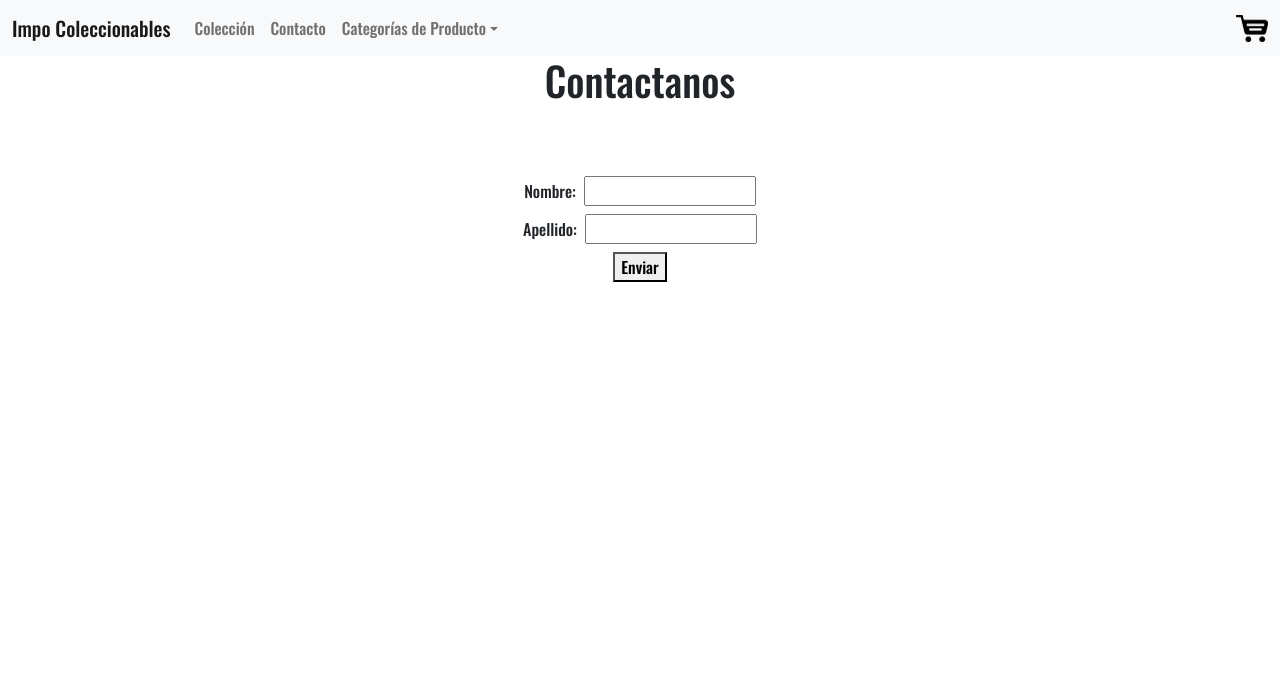
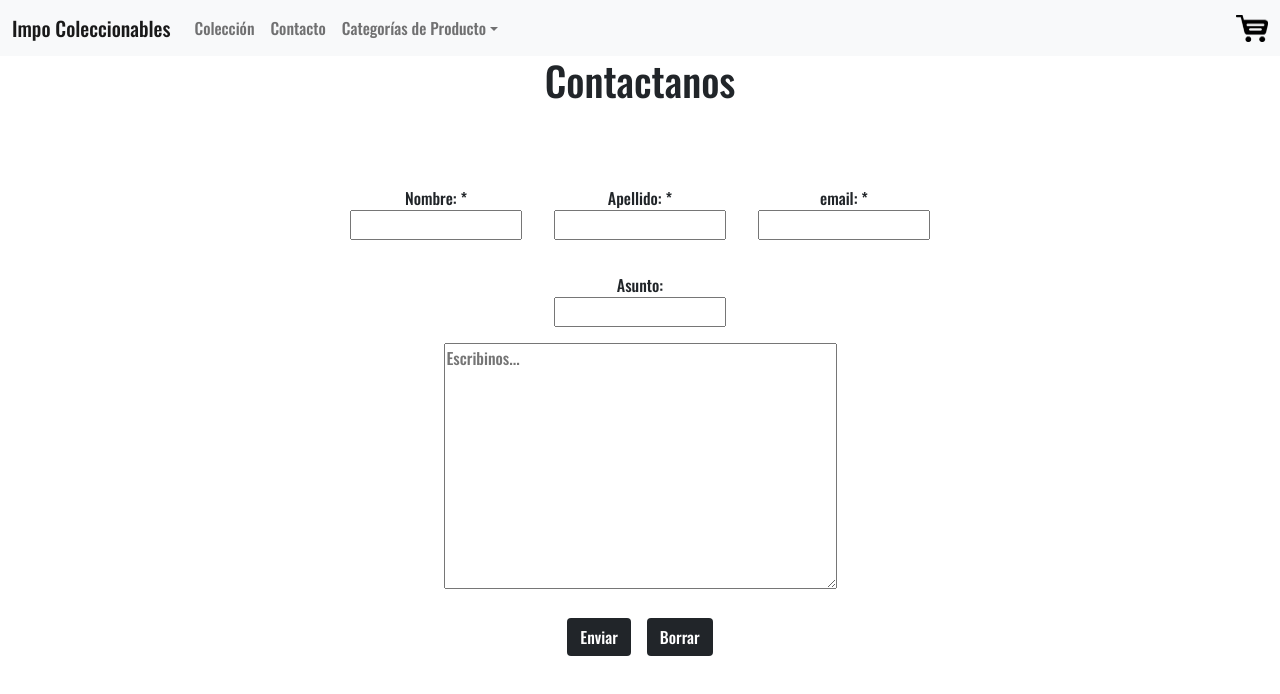
Before and after one commit to bymaatt/ecommerce_react, a React (Create React App) app: page /formulario in a window 1280 px wide. Shown: the top 694 px of the page. Built offline with nearby package versions, Linux system fonts and the light colour scheme.

Commit message:
estilos + arreglos de formulario

```diff
--- a/src/components/Formulario/Formulario.css
+++ b/src/components/Formulario/Formulario.css
@@ -4,8 +4,36 @@
     justify-content: center;
 }
 .item1{
+    margin-top: .1rem;
+    margin-bottom: 1rem;
+}
+.item1 input{
+    display: flex;
+    flex-direction: column;
+}
+.boton{
+    display: flex;
+    flex-direction: row-reverse;
+    justify-content: center;
+    margin: .5rem;
+    padding: .5rem;
+
+}
+.btns4{
+    font-weight: 400;
+    line-height: 1.5;
+    text-decoration: none;
+    user-select: none;
+    border: 1px solid transparent;
+    padding: 0.375rem 0.75rem;
+    border-radius: 0.25rem;
+    transition: color .15s;
     margin: .5rem;
 }
-.item1 label{
-    padding-right: .5rem;
+.principales{
+    display: flex;
+    flex-direction: row;
 }
+.principales .item2{
+    padding: 1rem;
+}
--- a/src/components/Formulario/Formulario.jsx
+++ b/src/components/Formulario/Formulario.jsx
@@ -28,17 +28,49 @@ function Formulario() {
     <div>
         <h1>Contactanos</h1>
         <div className='form_gral'>
-          <form onSubmit={handleSubmit}>
-            <div className='item1'>
-            <label for="nombre"> Nombre:</label>
-              <input type="text" name="nombre" id='nombre' onChange={handleImputs}/>
-            </div>
-            <div className='item1'>
-            <label for="apellido"> Apellido:</label>
-              <input type="text" name="apellido" id='apellido' onChange={handleImputs}/>
-            </div>
-            <button type='submit'>Enviar</button>
-          </form>
+          <div className='form_container'>
+            <form onSubmit={handleSubmit}>
+              <div className='principales'>
+                <div className='item1 item2'>
+                  <label for="nombre">
+                    <span>Nombre: *</span>
+                    <input type="text" name="nombre" id='nombre' required onChange={handleImputs}/>
+                  </label>
+                </div>
+                <div className='item1 item2'>
+                  <label for="apellido">
+                    <span>Apellido: *</span>
+                    <input type="text" name="apellido" id='apellido' required onChange={handleImputs}/>
+                  </label>
+                </div>
+                <div className='item1 item2'>
+                  <label for= 'mail'>
+                    <span>email: *</span>
+                    <input type="mail" name='mail' id='mail' required />
+                  </label>
+                </div>
+              </div>
+              <div className='item1'>
+                <label for='asunto'>
+                  <span>Asunto: </span>
+                  <input type="text" list='items' name='asunto' id='asunto' />
+                  <datalist className='select' name='asunto' id='items' simple>
+                    <option> Devolución</option>
+                    <option>Sugerencia</option>
+                    <option>Reclamo</option>
+                    <option>Agradecimiento</option>
+                  </datalist>
+                </label>
+              </div>
+              <div className='item2'>
+                <textarea type="textarea" rows="10" cols="50" placeholder='Escribinos...'/>
+              </div>
+              <div className='boton'>
+                <button className='btns4 btn-dark' type="reset">Borrar</button>
+                <button className='btns4 btn-dark' type='submit'>Enviar</button>
+              </div>
+            </form>
+          </div>
         </div>
 
     </div>
```
